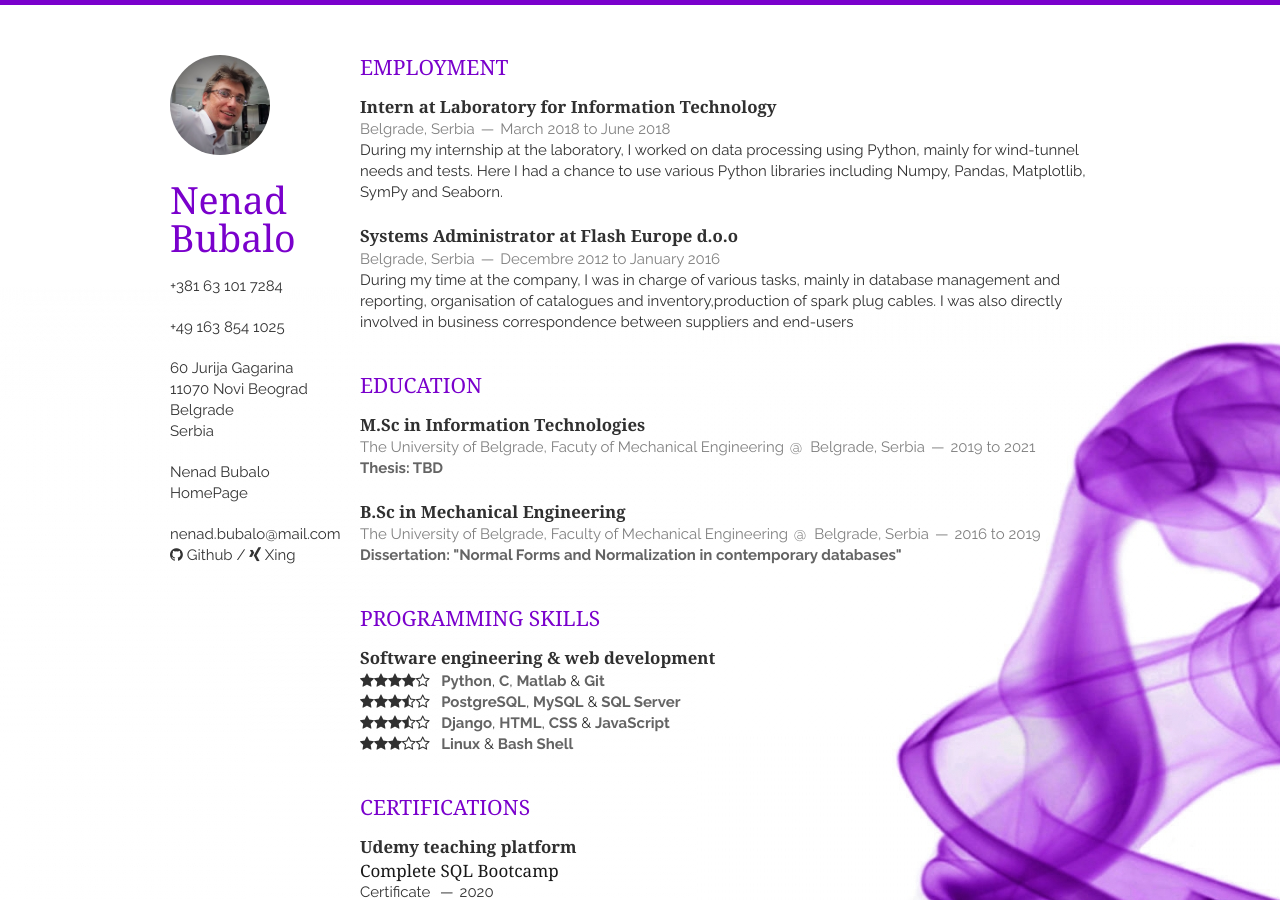
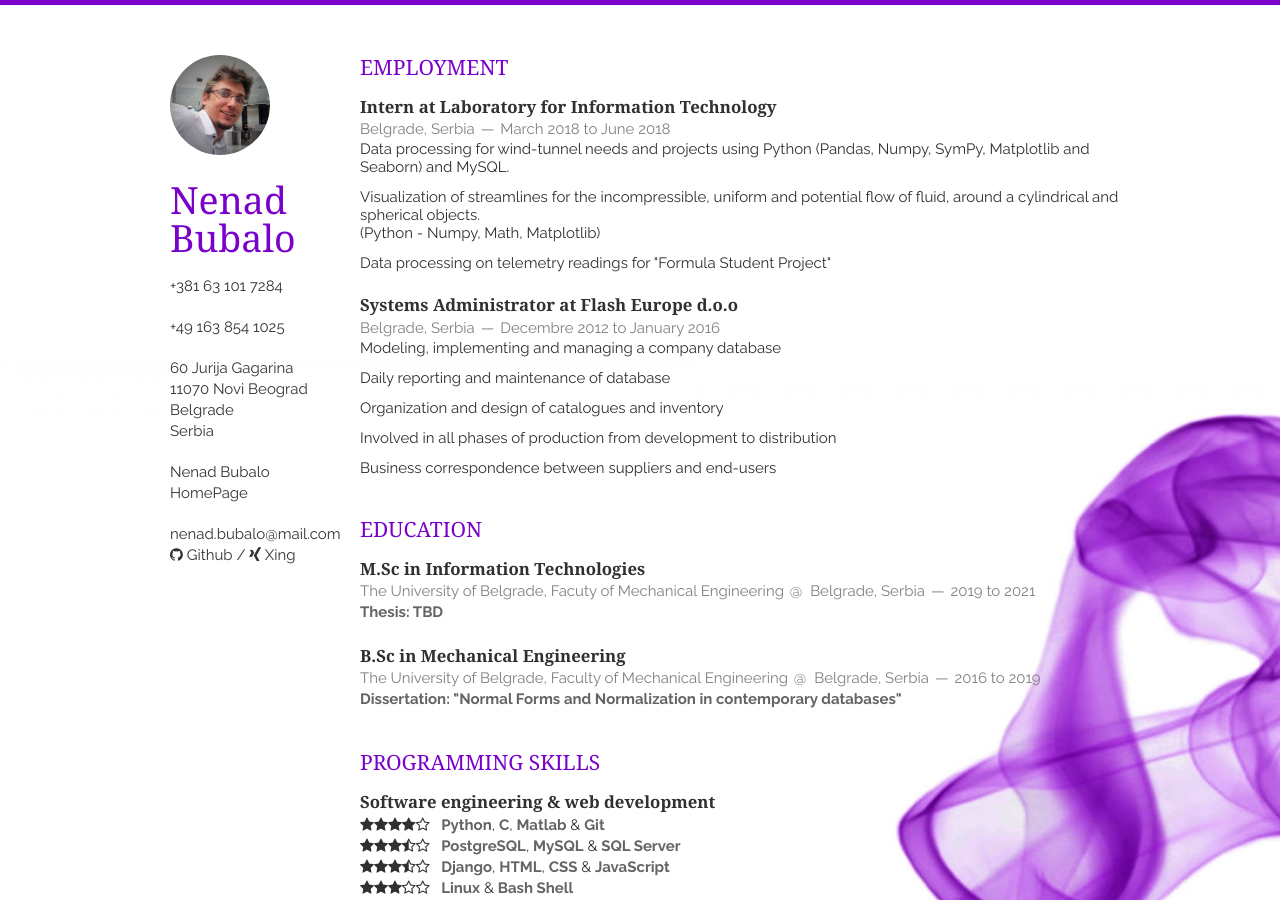
Before and after one commit to MouseOnTheKeys/cv, a Jekyll site: the page built from index.html, in a window 1280 px wide and 900 px high. Built offline with Jekyll 4.4.1, drawn with Linux system fonts in a browser that asks for light colours; nearby versions of some CDN libraries; the list of posts is cut into pages by our own code.

Commit message:
Update employment.html
Update new  cv

```diff
--- a/_includes/employment.html
+++ b/_includes/employment.html
@@ -7,7 +7,12 @@
                 <address>Belgrade, Serbia</address><time>March 2018 to June 2018</time>
             </span>
         </header>
-        <p>During my internship at the laboratory, I worked on data processing using Python, mainly for wind-tunnel needs and tests. Here I had a chance to use various Python libraries including Numpy, Pandas, Matplotlib, SymPy and Seaborn.</p>
+        <p><ul>
+        <li>Data processing for wind-tunnel needs and projects using Python
+    (Pandas, Numpy, SymPy, Matplotlib and Seaborn) and MySQL.</li>
+        <li>Visualization of streamlines for the incompressible, uniform and potential flow of fluid, around a cylindrical and spherical objects.<br>(Python - Numpy, Math, Matplotlib)</li>
+        <li>Data processing on telemetry readings for "Formula Student Project"</li>
+        </ul></p>
     </article>
     <article>
         <header>
@@ -16,7 +21,13 @@
                 <address>Belgrade, Serbia</address><time>Decembre 2012 to January 2016</time>
             </span>
         </header>
-        <p>During my time at the company, I was in charge of various tasks, mainly in database management and reporting, organisation of catalogues and inventory,production of spark plug cables. I was also directly involved in business correspondence between suppliers and end-users</p>
+        <p><ul>
+        <li>Modeling, implementing and managing a company database</li>
+        <li>Daily reporting and maintenance of database</li>
+        <li>Organization and design of catalogues and inventory</li>
+        <li>Involved in all phases of production from development to distribution</li>
+        <li>Business correspondence between suppliers and end-users</li>
+        </ul></p>
     </article>
     <!-- <article>
         <header>
```
